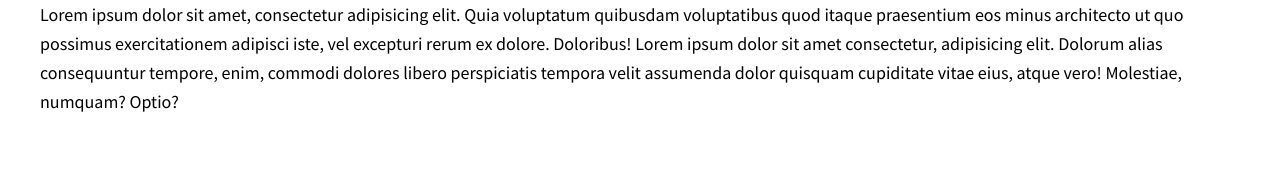
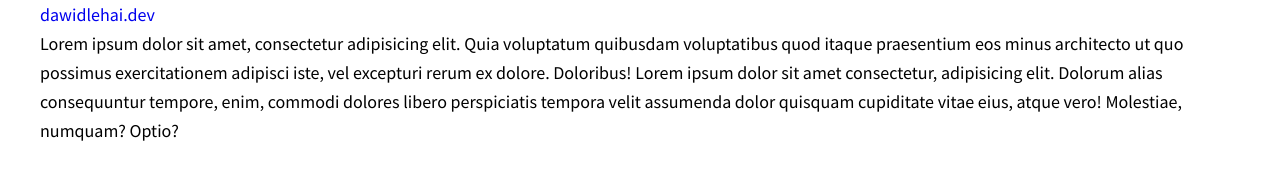
Before and after one commit to saitamason/personal-astro, an Astro site: page / in a window 1280 px wide. Built offline with nearby package versions, Linux system fonts and the light colour scheme; Astro itself is replaced by a stand-in of ours.

Commit message:
feat: prepare basic header layout with getSite util

```diff
--- /dev/null
+++ b/src/layouts/Header.astro
@@ -0,0 +1,10 @@
+---
+import { getSite } from "../utils/utils.astro";
+
+const site = String(getSite());
+const siteName = site.slice(site.indexOf("//") + 2, -1);
+---
+
+<header class="mid-col">
+  <a href={site}><div class="logo-container"></div>{siteName}</a>
+</header>
--- a/src/layouts/Layout.astro
+++ b/src/layouts/Layout.astro
@@ -1,4 +1,6 @@
 ---
+import { getSite } from "../utils/utils.astro";
+
 import "@fontsource/lora";
 import "@fontsource/source-sans-pro";
 
@@ -18,7 +20,7 @@ if (description.length > 150)
   );
 
 const { pathname: path } = Astro.url;
-const { site } = Astro;
+const site = getSite();
 
 const englishUrl = new URL(path, site);
 const polishUrl = new URL(`pl${path}`, site);
--- a/src/pages/index.astro
+++ b/src/pages/index.astro
@@ -1,5 +1,6 @@
 ---
 import Layout from "../layouts/Layout.astro";
+import Header from "../layouts/Header.astro";
 
 const birthDate = +new Date(import.meta.env.BIRTH_DATE);
 const currentDate = +new Date();
@@ -12,6 +13,8 @@ const ageInYears = Math.trunc(ageInMilliseconds / 1000 / 60 / 60 / 24 / 365);
   language="pl"
   title="Dawid Le Hai – Programista frontendu"
   description={`${ageInYears}-letni programista frontendu, psycholog, certyfikowany trener personalny, a także entuzjasta tworzenia muzyki.`}>
+  <Header />
+
   <main class="mid-col">
     Lorem ipsum dolor sit amet, consectetur adipisicing elit. Quia voluptatum
     quibusdam voluptatibus quod itaque praesentium eos minus architecto ut quo
--- /dev/null
+++ b/src/utils/utils.astro
@@ -0,0 +1,7 @@
+---
+export const getSite = () => {
+  const { site } = Astro;
+  if (!site) throw new Error("Please define site property in astro.config.");
+  return site;
+};
+---
```
